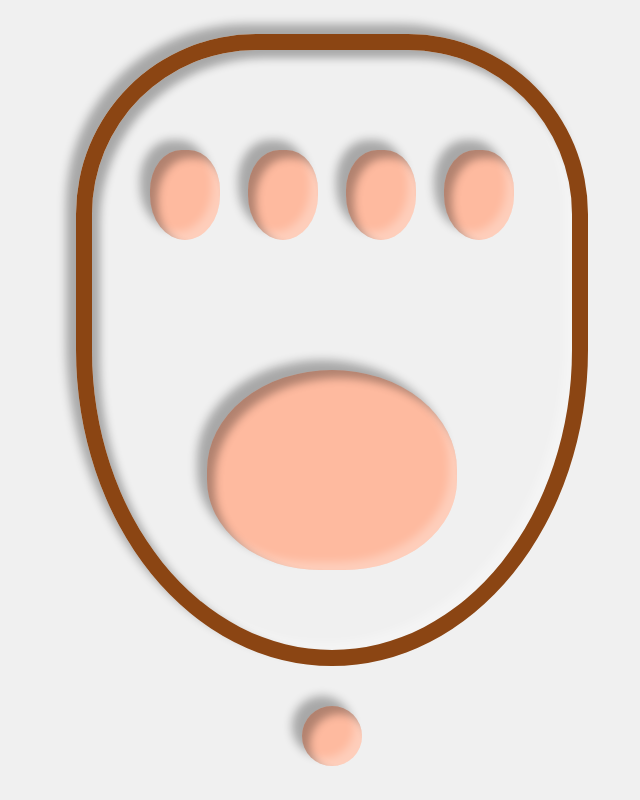
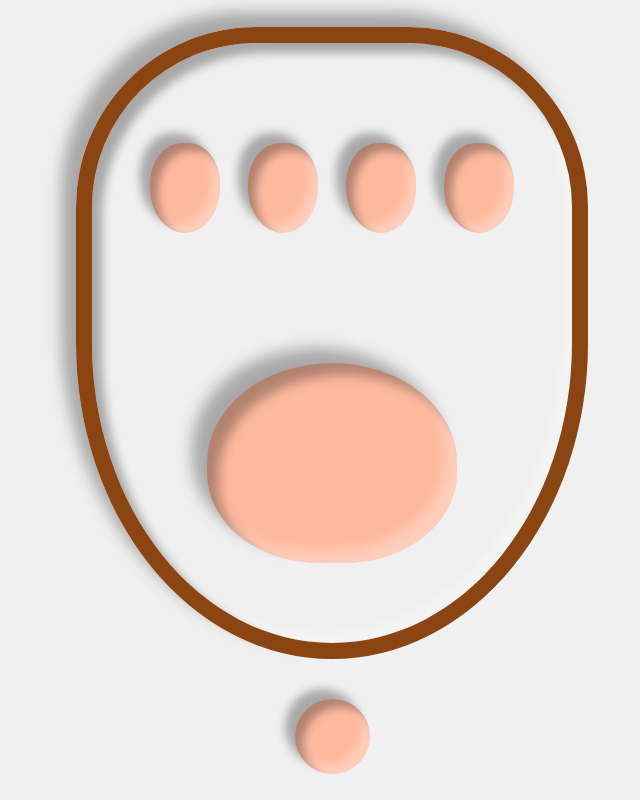
Before and after one commit to ptsfdtz/Cat-paw-keyboard, a plain HTML site: page web/index.html in a window 1280 px wide. Shown: the whole page, without its empty margins (308-948 px from the left). Drawn offline with Linux system fonts and the light colour scheme.

Commit message:
update CSS

```diff
--- a/web/src/style.css
+++ b/web/src/style.css
@@ -28,9 +28,11 @@ body {
     height: 600px;
     border-radius: 180px 180px 50% 50%;
     border: 16px solid #8B4513;
-    box-shadow: inset 8px 8px 8px rgba(0, 0, 0, 0.3),
-        inset -8px -8px 8px rgba(255, 255, 255, 0.3),
-        -10px -10px 10px rgba(0, 0, 0, 0.3);
+    /*border模糊  */
+    /* border-style: hidden; */
+    box-shadow: inset 10px 10px 10px rgba(0, 0, 0, 0.3),
+        inset -10px -10px 10px rgba(255, 255, 255, 0.3),
+        -15px -15px 15px rgba(0, 0, 0, 0.3);
 
 }
 
@@ -45,9 +47,9 @@ body {
     top: 70%;
     transform: translate(-50%, -50%);
     transform-origin: center;
-    box-shadow: inset 8px 8px 8px rgba(0, 0, 0, 0.3),
-        inset -8px -8px 8px rgba(255, 255, 255, 0.3),
-        -10px -10px 10px rgba(0, 0, 0, 0.3);
+    box-shadow: inset 12px 12px 12px rgba(0, 0, 0, 0.3),
+        inset -12px -12px 12px rgba(255, 255, 255, 0.3),
+        -15px -15px 15px rgba(0, 0, 0, 0.3);
 
     transition: transform 0.3s ease-in-out, background-color 0.3s ease-in-out;
 }
@@ -120,8 +122,8 @@ body {
 .change-theme {
     position: relative;
 
-    width: 60px;
-    height: 60px;
+    width: 75px;
+    height: 75px;
     border-radius: 50%;
 
     background-color: var(--primary-color);
```
